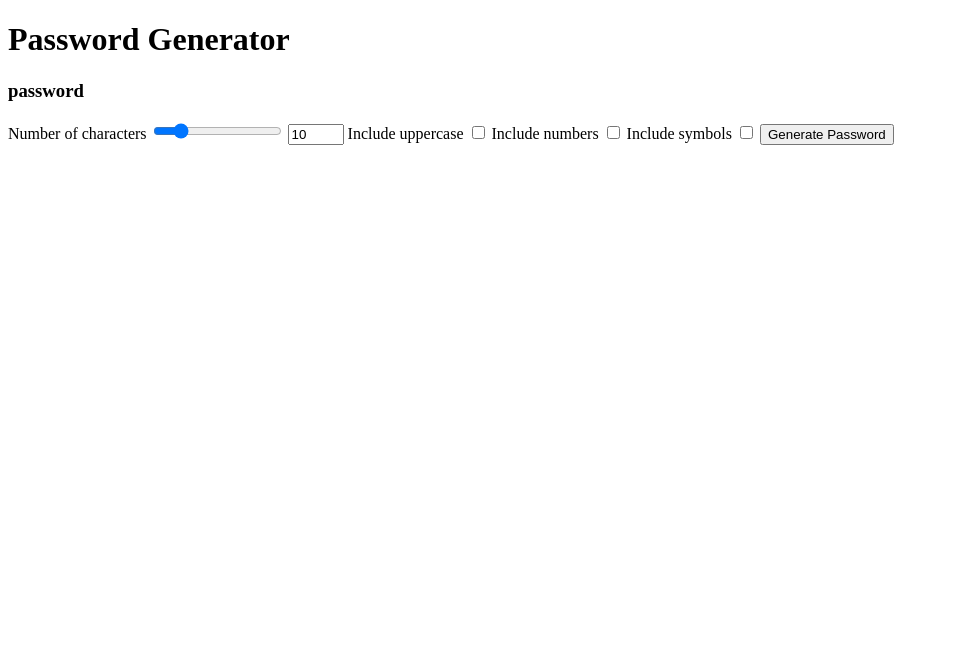
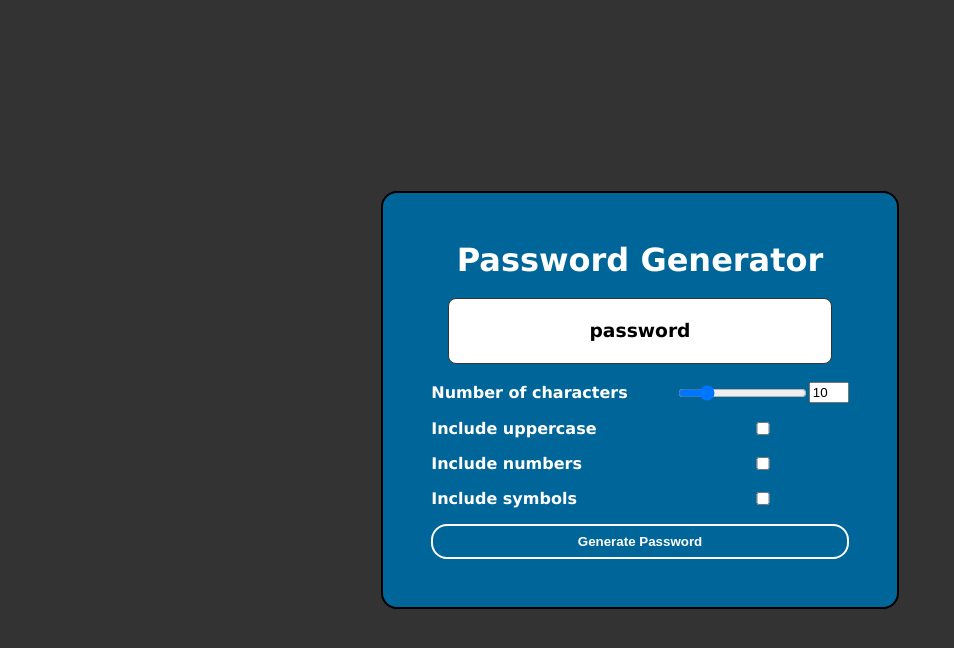
Before and after one commit to HassanMasoud/password-generator, a plain HTML site: page index.html in a window 1280 px wide. Shown: the whole page, without its empty margins (0-954 px from the left). Drawn offline with Linux system fonts and the light colour scheme.

Commit message:
Add styles

```diff
--- a/index.html
+++ b/index.html
@@ -9,10 +9,11 @@
   </head>
   <body>
     <div class="container">
-      <h1>Password Generator</h1>
-      <h3>password</h3>
-      <form>
+      <h1 class="title">Password Generator</h1>
+      <h3 class="password-display">password</h3>
+      <form class="form">
         <label for="characterAmountNumber">Number of characters</label>
+        <div class="character-amount-container">
           <input
             type="range"
             value="10"
@@ -21,6 +22,7 @@
             max="50"
           />
           <input
+            class="number-input"
             type="number"
             value="10"
             id="characterAmountNumber"
@@ -28,6 +30,7 @@
             max="50"
             step="1"
           />
+        </div>
         <label for="includeUppercase">Include uppercase</label>
         <input type="checkbox" id="includeUppercase" />
         <label for="includeNumbers">Include numbers</label>
@@ -35,7 +38,7 @@
         <label for="includeSymbols">Include symbols</label>
         <input type="checkbox" id="includeSymbols" />
 
-        <button type="submit">Generate Password</button>
+        <button type="submit" class="btn">Generate Password</button>
       </form>
     </div>
   </body>
--- a/style.css
+++ b/style.css
@@ -0,0 +1,77 @@
+body {
+  background-color: #333;
+  color: white;
+  display: flex;
+  justify-content: center;
+  align-items: center;
+  min-height: 100vh;
+  margin: 0;
+  font-family: Verdana, Geneva, Tahoma, sans-serif;
+}
+
+.container {
+  background-color: #006699;
+  padding: 3rem;
+  border-radius: 1rem;
+  border: 2px solid black;
+  display: flex;
+  flex-direction: column;
+  justify-content: center;
+  align-items: center;
+}
+
+.form {
+  display: grid;
+  grid-template-columns: auto auto;
+  row-gap: 1rem;
+  column-gap: 3rem;
+  justify-content: center;
+  align-items: center;
+}
+
+.title {
+  margin: 0;
+  text-align: center;
+}
+
+label {
+  font-weight: bold;
+}
+
+.character-amount-container {
+  display: flex;
+  align-items: center;
+}
+
+.number-input {
+  width: 2rem;
+}
+
+.password-display {
+  background-color: white;
+  color: black;
+  padding: 1rem;
+  border: 1px solid #333;
+  height: 2rem;
+  width: 350px;
+  display: flex;
+  align-items: center;
+  justify-content: center;
+  word-break: break-all;
+  border-radius: 0.5rem;
+}
+
+.btn {
+  grid-column: span 2;
+  background-color: transparent;
+  border: 2px solid white;
+  color: white;
+  padding: 0.5rem 1rem;
+  font-weight: bold;
+  cursor: pointer;
+  border-radius: 1rem;
+}
+
+.btn:hover {
+  background-color: #ffffff33;
+}
```
Lines whose indentation alone changed are shown as unchanged.
